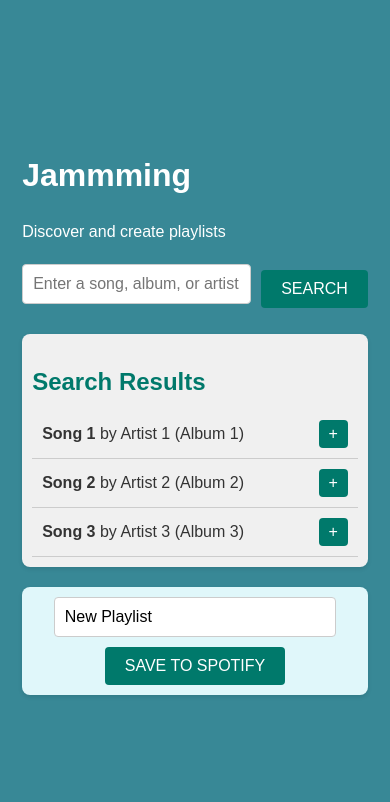
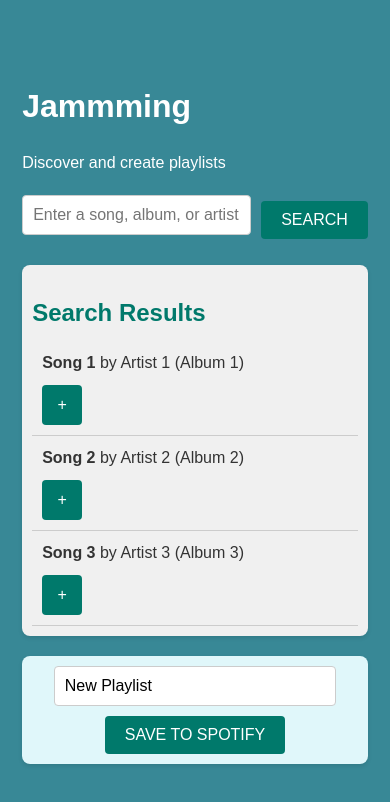
Before and after one commit to adaviladev/Jamming-app-git, a React (Vite) app: page / in a window 390 px wide. Shown: the top 802 px of the page. Built offline with nearby package versions, Linux system fonts and the light colour scheme.

Commit message:
add few css rules for alignment and max width

```diff
--- a/src/components/App/App.module.css
+++ b/src/components/App/App.module.css
@@ -1,4 +1,6 @@
 .App {
     text-align: center;
     font-family: Arial, sans-serif;
+    max-width: 70%;
+    margin: auto;
 }
--- a/src/components/Playlist/Playlist.module.css
+++ b/src/components/Playlist/Playlist.module.css
@@ -5,6 +5,8 @@
     border-radius: 8px;
     box-shadow: 0 2px 4px rgba(0, 0, 0, 0.1);
     text-align: center;
+    word-wrap: break-word; /* Ajusta las palabras largas */
+    overflow-wrap: break-word; /* Asegura que las palabras largas se dividan */
 }
 
 h2 {
--- a/src/components/SearchResults/SearchResults.module.css
+++ b/src/components/SearchResults/SearchResults.module.css
@@ -4,6 +4,8 @@
     background-color: #f0f0f0;
     border-radius: 8px;
     box-shadow: 0 2px 4px rgba(0, 0, 0, 0.1);
+    word-wrap: break-word; /* Ajusta las palabras largas */
+    overflow-wrap: break-word; /* Asegura que las palabras largas se dividan */
 }
 
 h2 {
--- a/src/components/Track/Track.module.css
+++ b/src/components/Track/Track.module.css
@@ -4,12 +4,17 @@
     align-items: center;
     padding: 10px;
     border-bottom: 1px solid #ccc;
+    flex-wrap: wrap; /* Permite que los elementos se ajusten a la siguiente línea */
 }
 
 .Track p {
     margin: 0;
     font-size: 16px;
     color: #333;
+    word-wrap: break-word; /* Ajusta las palabras largas */
+    overflow-wrap: break-word; /* Asegura que las palabras largas se dividan */
+    max-width: 80%; /* Limita el ancho máximo del texto */
+    flex: 1; /* Permite que el texto ocupe el espacio disponible */
 }
 
 .Track button {
@@ -20,8 +25,30 @@
     border: none;
     border-radius: 4px;
     cursor: pointer;
+    flex-shrink: 0; /* Evita que el botón se reduzca */
+    width: 40px; /* Ancho fijo */
+    height: 40px; /* Altura fija */
+    display: flex;
+    justify-content: center;
+    align-items: center;
+    text-align: center;
 }
 
 .Track button:hover {
     background-color: #004d40;
 }
+
+@media (max-width: 768px) {
+    .Track p {
+        max-width: 70%; /* Reduce el ancho máximo en pantallas pequeñas */
+    }
+
+    .Track {
+        flex-direction: column; /* Cambia la dirección a columna en pantallas pequeñas */
+        align-items: flex-start;
+    }
+
+    .Track button {
+        margin-top: 10px; /* Agrega espacio entre el texto y el botón */
+    }
+}
```
